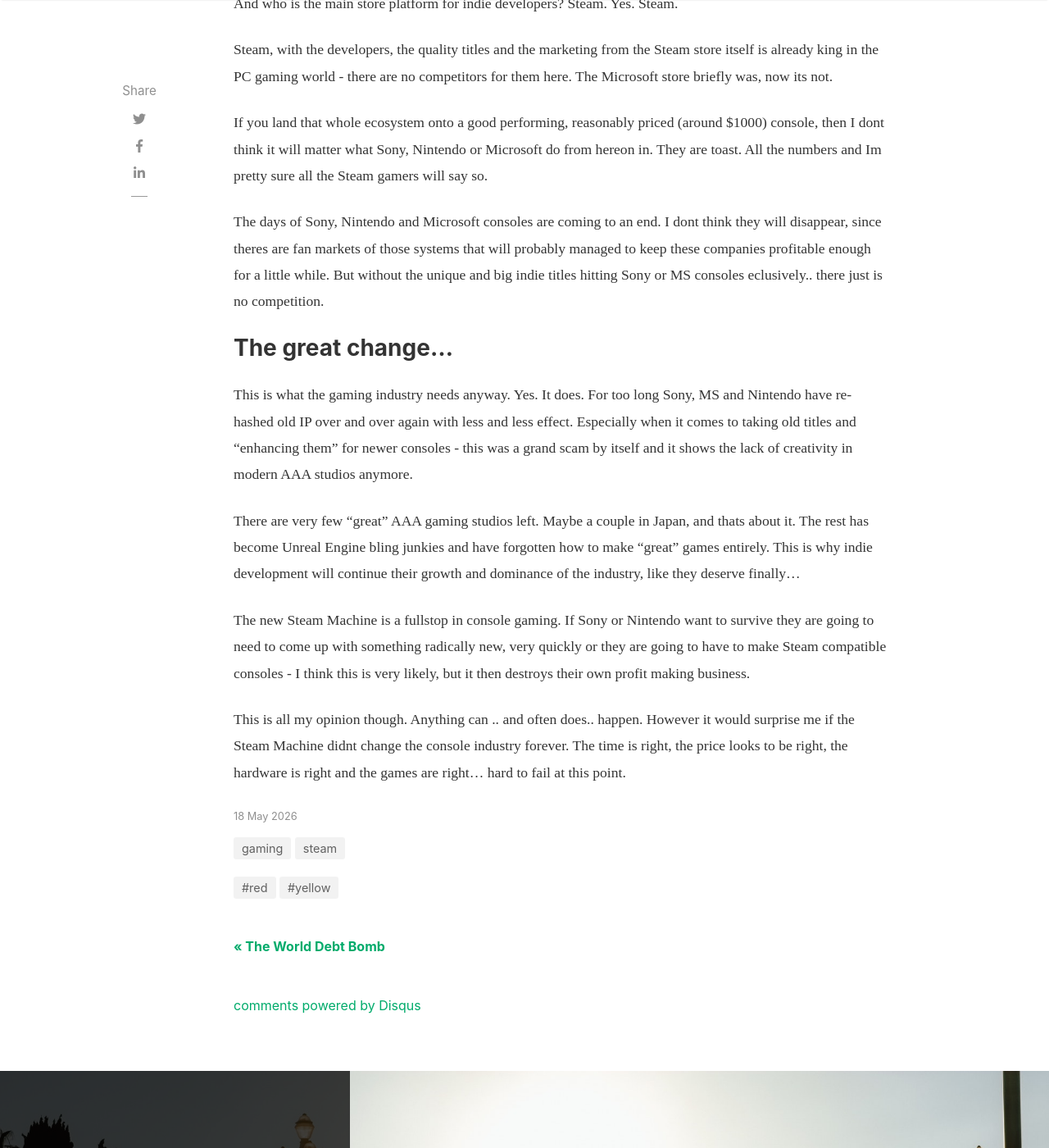
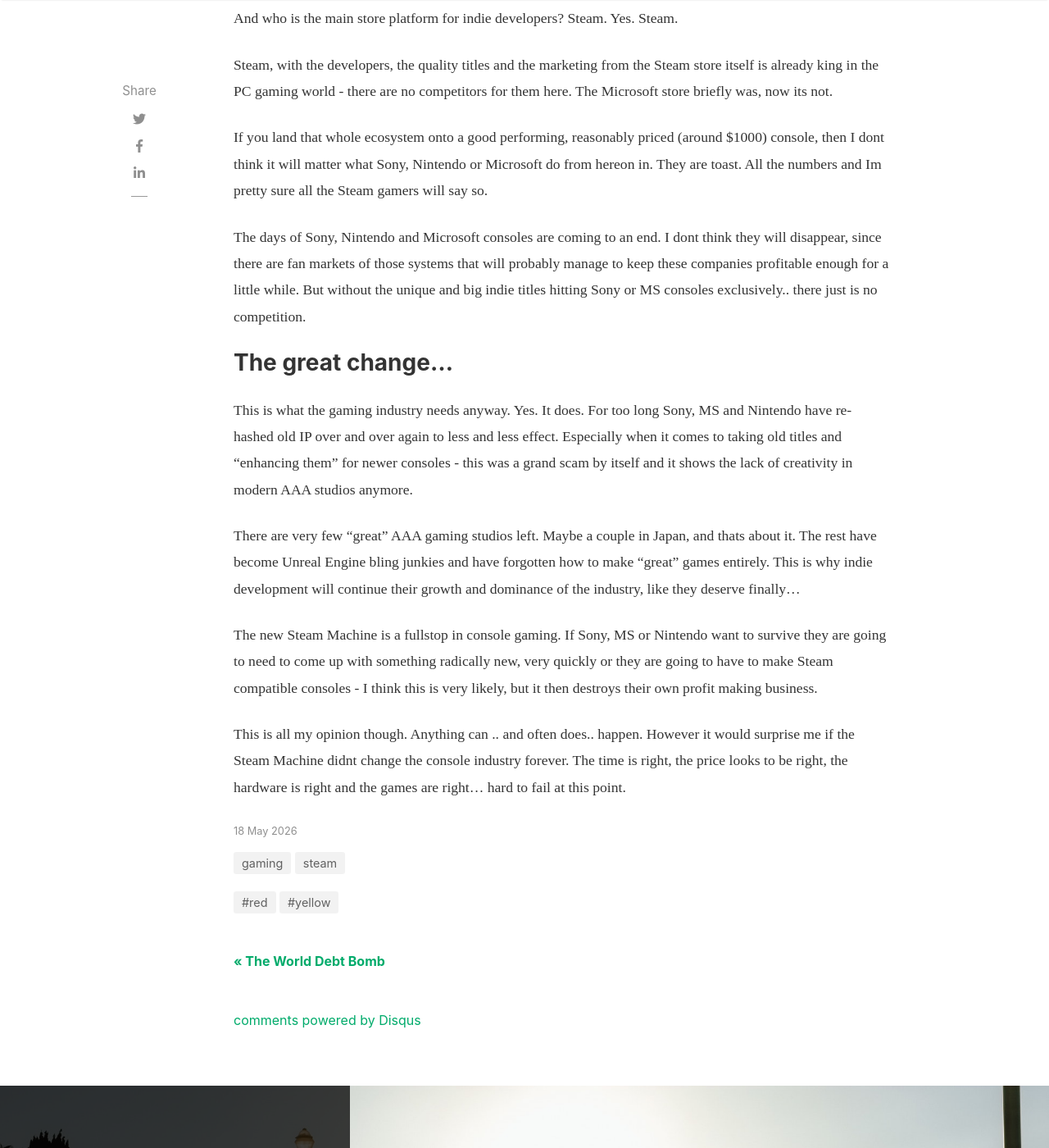
Before and after one commit to unrestricted-info/unrestricted, a Jekyll site: the page built from _posts/2026-05-18-steam-may-kill-consoles.md, in a window 1280 px wide and 1400 px high, scrolled down 3822 px. Shown: the whole window at 82% size. Built offline with Jekyll 4.4.1, drawn with Linux system fonts in a browser that asks for light colours; nearby versions of some CDN libraries; comment, search, counter and statistics services are not loaded; some of the changed text lies outside the part shown.

Commit message:
steam-may-kill-consoles

```diff
--- a/_posts/2026-05-18-steam-may-kill-consoles.md
+++ b/_posts/2026-05-18-steam-may-kill-consoles.md
@@ -101,14 +101,14 @@ Steam, with the developers, the quality titles and the marketing from the Steam
 
 If you land that whole ecosystem onto a good performing, reasonably priced (around $1000) console, then I dont think it will matter what Sony, Nintendo or Microsoft do from hereon in. They are toast. All the numbers and Im pretty sure all the Steam gamers will say so.
 
-The days of Sony, Nintendo and Microsoft consoles are coming to an end. I dont think they will disappear, since theres are fan markets of those systems that will probably managed to keep these companies profitable enough for a little while. But without the unique and big indie titles hitting Sony or MS consoles eclusively.. there just is no competition.
+The days of Sony, Nintendo and Microsoft consoles are coming to an end. I dont think they will disappear, since there are fan markets of those systems that will probably manage to keep these companies profitable enough for a little while. But without the unique and big indie titles hitting Sony or MS consoles exclusively.. there just is no competition.
 
 ### The great change...
 
-This is what the gaming industry needs anyway. Yes. It does. For too long Sony, MS and Nintendo have re-hashed old IP over and over again with less and less effect. Especially when it comes to taking old titles and "enhancing them" for newer consoles - this was a grand scam by itself and it shows the lack of creativity in modern AAA studios anymore.
+This is what the gaming industry needs anyway. Yes. It does. For too long Sony, MS and Nintendo have re-hashed old IP over and over again to less and less effect. Especially when it comes to taking old titles and "enhancing them" for newer consoles - this was a grand scam by itself and it shows the lack of creativity in modern AAA studios anymore.
 
-There are very few "great" AAA gaming studios left. Maybe a couple in Japan, and thats about it. The rest has become Unreal Engine bling junkies and have forgotten how to make "great" games entirely. This is why indie development will continue their growth and dominance of the industry, like they deserve finally...
+There are very few "great" AAA gaming studios left. Maybe a couple in Japan, and thats about it. The rest have become Unreal Engine bling junkies and have forgotten how to make "great" games entirely. This is why indie development will continue their growth and dominance of the industry, like they deserve finally...
 
-The new Steam Machine is a fullstop in console gaming. If Sony or Nintendo want to survive they are going to need to come up with something radically new, very quickly or they are going to have to make Steam compatible consoles - I think this is very likely, but it then destroys their own profit making business.
+The new Steam Machine is a fullstop in console gaming. If Sony, MS or Nintendo want to survive they are going to need to come up with something radically new, very quickly or they are going to have to make Steam compatible consoles - I think this is very likely, but it then destroys their own profit making business.
 
 This is all my opinion though. Anything can .. and often does.. happen. However it would surprise me if the Steam Machine didnt change the console industry forever. The time is right, the price looks to be right, the hardware is right and the games are right... hard to fail at this point.
```
Also changed, not shown: other parts of _posts/2026-05-18-steam-may-kill-consoles.md (+2 -2 lines), assets/images/2026-05/2026-05-17_23-37-steam-machine-may-kill-consoles.png (added).
